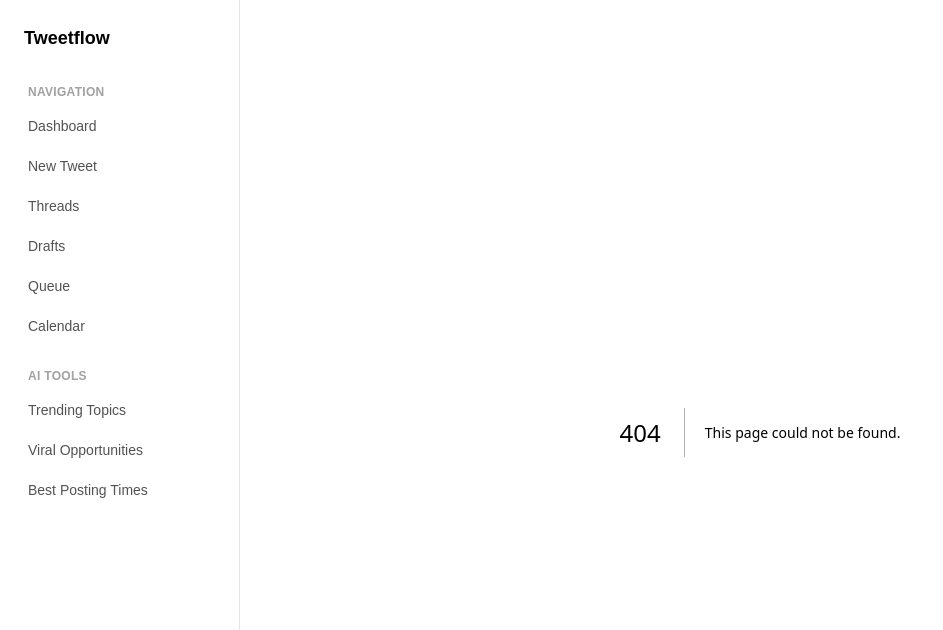
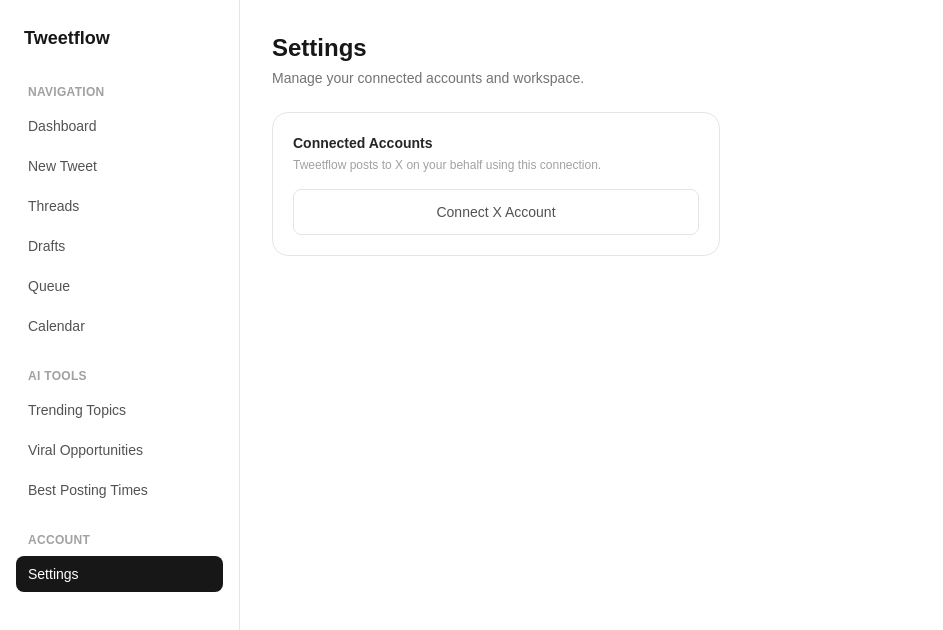
Before and after one commit to praxharrr/tweetflow, a Next.js app: page /settings in a window 1280 px wide. Before the commit this address had no page. Shown: the top 630 px of the page, without its empty margins (0-943 px from the left). Built offline with nearby package versions, Linux system fonts and the light colour scheme; no server answers; the database is empty.

Commit message:
add settings page with account management

```diff
--- /dev/null
+++ b/src/app/api/twitter-account/route.ts
@@ -0,0 +1,7 @@
+import { NextResponse } from "next/server";
+import { prisma } from "@/lib/prisma";
+
+export async function DELETE() {
+  await prisma.twitterAccount.deleteMany({});
+  return NextResponse.json({ success: true });
+}
--- /dev/null
+++ b/src/app/settings/page.tsx
@@ -0,0 +1,25 @@
+import { prisma } from "@/lib/prisma";
+import AccountCard from "@/components/settings/AccountCard";
+
+export default async function SettingsPage() {
+  const twitterAccount = await prisma.twitterAccount.findFirst();
+
+  return (
+    <div>
+      <h1 className="text-2xl font-bold text-neutral-900">Settings</h1>
+      <p className="mt-1 text-sm text-neutral-500">
+        Manage your connected accounts and workspace.
+      </p>
+
+      <div className="mt-6 max-w-md rounded-2xl border border-neutral-200 bg-white p-5">
+        <h2 className="text-sm font-semibold text-neutral-800">Connected Accounts</h2>
+        <p className="mt-1 text-xs text-neutral-400">
+          Tweetflow posts to X on your behalf using this connection.
+        </p>
+        <div className="mt-4">
+          <AccountCard username={twitterAccount?.username ?? null} />
+        </div>
+      </div>
+    </div>
+  );
+}
--- a/src/components/layout/Sidebar.tsx
+++ b/src/components/layout/Sidebar.tsx
@@ -22,6 +22,10 @@
       { label: "Viral Opportunities", href: "/viral-opportunities" },
       { label: "Best Posting Times", href: "/best-posting-times" },
     ],
+  },
+  {
+    label: "Account",
+    items: [{ label: "Settings", href: "/settings" }],
   },
 ];
 
--- /dev/null
+++ b/src/components/settings/AccountCard.tsx
@@ -0,0 +1,50 @@
+"use client";
+
+import { useState } from "react";
+import { useRouter } from "next/navigation";
+import { CheckCircle2, LogOut, Loader2 } from "lucide-react";
+
+export default function AccountCard({ username }: { username: string | null }) {
+  const router = useRouter();
+  const [isDisconnecting, setIsDisconnecting] = useState(false);
+
+  async function handleDisconnect() {
+    setIsDisconnecting(true);
+    try {
+      await fetch("/api/twitter-account", { method: "DELETE" });
+      router.refresh();
+    } catch (err) {
+      console.error(err);
+    } finally {
+      setIsDisconnecting(false);
+    }
+  }
+
+  if (!username) {
+    return (
+
+     <a  href="/api/auth/twitter/connect"
+        className="block w-full max-w-md rounded-lg border border-neutral-200 bg-white py-3 text-center text-sm font-medium text-neutral-600 hover:bg-neutral-50"
+      >
+        Connect X Account
+      </a>
+    );
+  }
+
+  return (
+    <div className="flex max-w-md items-center justify-between rounded-lg border border-emerald-100 bg-emerald-50 px-4 py-3">
+      <div className="flex items-center gap-2">
+        <CheckCircle2 size={16} className="text-emerald-600" />
+        <span className="text-sm font-medium text-emerald-700">@{username}</span>
+      </div>
+      <button
+        onClick={handleDisconnect}
+        disabled={isDisconnecting}
+        className="flex items-center gap-1 text-xs font-medium text-neutral-500 hover:text-red-600 disabled:opacity-40"
+      >
+        {isDisconnecting ? <Loader2 size={14} className="animate-spin" /> : <LogOut size={14} />}
+        Disconnect
+      </button>
+    </div>
+  );
+}
```
